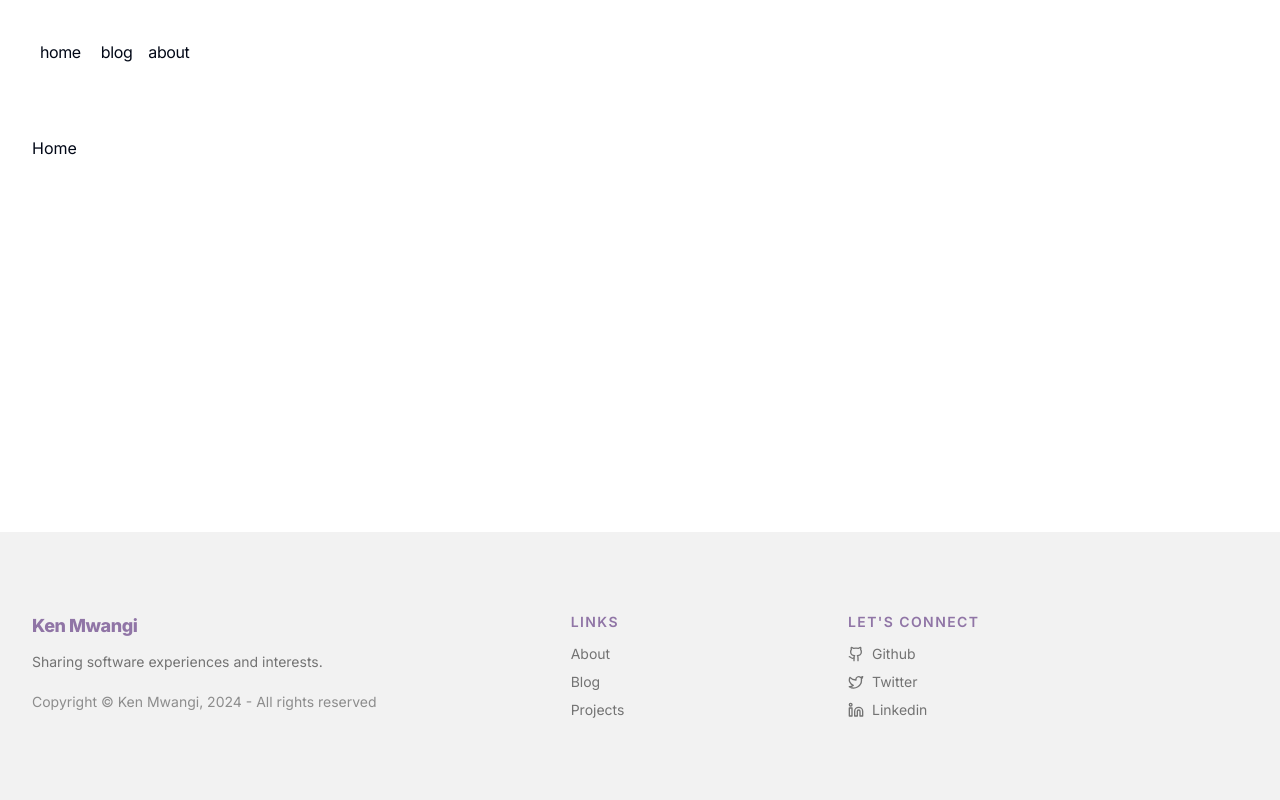
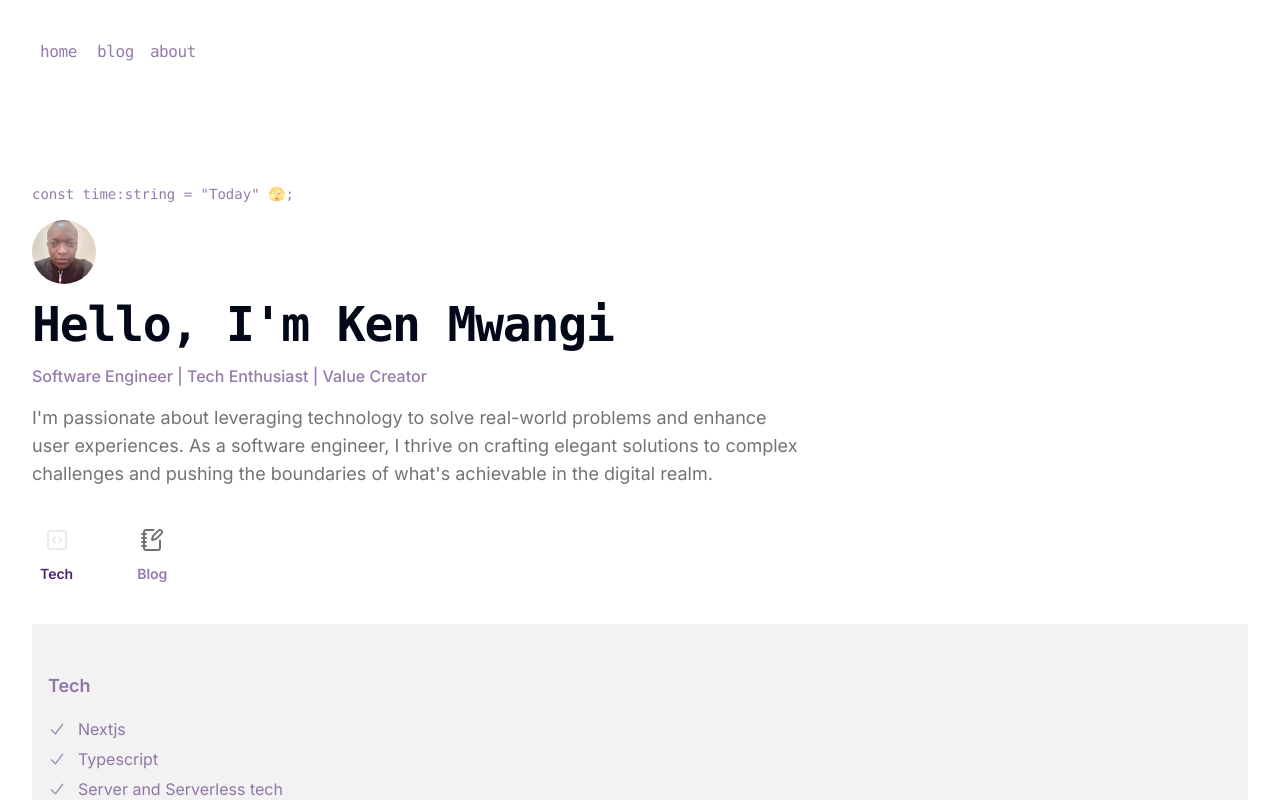
Before and after one commit to kenmwangi/kenmwangi.com, a Next.js app: page / in a window 1280 px wide. Shown: the top 800 px of the page. Built offline with nearby package versions, Linux system fonts and the light colour scheme.

Commit message:
hero section

```diff
--- a/app/page.tsx
+++ b/app/page.tsx
@@ -1,5 +1,10 @@
+import Hero from "@/components/landing/hero";
 import React from "react";
 
 export default function Home() {
-  return <div className="max-w-7xl mx-auto px-8">Home</div>;
+  return (
+    <div className="max-w-7xl mx-auto px-8">
+      <Hero />
+    </div>
+  );
 }
--- /dev/null
+++ b/components/landing/hero.tsx
@@ -0,0 +1,197 @@
+"use client";
+import { Notebook, NotebookPen, SquareCode } from "lucide-react";
+import Image from "next/image";
+import React, { useEffect, useRef, useState } from "react";
+const features: {
+  name: String;
+  description: JSX.Element;
+  svg?: JSX.Element;
+}[] = [
+  {
+    name: "Tech",
+    description: (
+      <>
+        <ul className="space-y-1">
+          {["Nextjs", "Typescript", "Server and Serverless tech"].map(
+            (item) => (
+              <li className="flex items-center gap-3" key={item}>
+                <svg
+                  xmlns="http://www.w3.org/2000/svg"
+                  viewBox="0 0 20 20"
+                  fill="currentColor"
+                  className="w-[18px] h-[18px] inline shrink-0 opacity-80"
+                >
+                  <path
+                    fillRule="evenodd"
+                    d="M16.704 4.153a.75.75 0 01.143 1.052l-8 10.5a.75.75 0 01-1.127.075l-4.5-4.5a.75.75 0 011.06-1.06l3.894 3.893 7.48-9.817a.75.75 0 011.05-.143z"
+                    clipRule="evenodd"
+                  />
+                </svg>
+                {item}
+              </li>
+            )
+          )}
+        </ul>
+      </>
+    ),
+    svg: (
+      <>
+        <SquareCode />
+      </>
+    ),
+  },
+  {
+    name: "Blog",
+    description: (
+      <>
+        <ul className="space-y-1">
+          {["Software Development", "Projects", "Technical writing"].map(
+            (item) => (
+              <li className="flex items-center gap-3" key={item}>
+                <svg
+                  xmlns="http://www.w3.org/2000/svg"
+                  viewBox="0 0 20 20"
+                  fill="currentColor"
+                  className="w-[18px] h-[18px] inline shrink-0 opacity-80"
+                >
+                  <path
+                    fillRule="evenodd"
+                    d="M16.704 4.153a.75.75 0 01.143 1.052l-8 10.5a.75.75 0 01-1.127.075l-4.5-4.5a.75.75 0 011.06-1.06l3.894 3.893 7.48-9.817a.75.75 0 011.05-.143z"
+                    clipRule="evenodd"
+                  />
+                </svg>
+                {item}
+              </li>
+            )
+          )}
+        </ul>
+      </>
+    ),
+    svg: (
+      <>
+        <NotebookPen />
+      </>
+    ),
+  },
+];
+export default function Hero() {
+  const featuresEndRef = useRef<null>(null);
+  const [featureSelected, setFeatureSelected] = useState(features[0].name);
+  const [hasClicked, setHasClicked] = useState(false);
+
+  // (Optional) Autoscroll the list of features so user know it's interactive.
+  // Stop scrolling when user scroll after the featuresEndRef element (end of section)
+  // emove useEffect is not needed.
+  useEffect(() => {
+    const interval = setInterval(() => {
+      if (!hasClicked) {
+        const index = features.findIndex(
+          (feature) => feature.name === featureSelected
+        );
+        const nextIndex = (index + 1) % features.length;
+        setFeatureSelected(features[nextIndex].name);
+      }
+    }, 5000);
+
+    try {
+      // stop the interval when the user scroll after the featuresRef element
+      const observer = new IntersectionObserver(
+        ([entry]) => {
+          if (entry.isIntersecting) {
+            console.log("STOP AUTO CHANGE");
+            clearInterval(interval);
+          }
+        },
+        {
+          root: null,
+          rootMargin: "0px",
+          threshold: 0.5,
+        }
+      );
+      if (featuresEndRef.current) {
+        observer.observe(featuresEndRef.current);
+      }
+    } catch (e) {
+      console.error(e);
+    }
+
+    return () => clearInterval(interval);
+  }, [featureSelected, hasClicked]);
+
+  return (
+    <section className="py-12">
+      <div className=" max-w-3xl">
+        <p className="font-medium text-sm font-mono mb-3 text-primary-color-alpha-60">
+          const time:string = &quot;Today&quot; 🫣️;
+        </p>
+        <div className="backdrop-grayscale bg-white/30">
+          <Image
+            src={`/assets/profile.jpg`}
+            width={256}
+            height={256}
+            alt={`Ken Mwangi`}
+            priority={true}
+            className="rounded-full w-[3rem] md:w-[4rem] my-4 "
+          />
+        </div>
+        <h2 className="font-extrabold text-3xl lg:text-5xl tracking-tight my-4 font-mono">
+          Hello, I&apos;m Ken Mwangi
+        </h2>
+        <p className="text-base mb-4 font-medium text-primary-color-alpha-60">
+          Software Engineer | Tech Enthusiast | Value Creator
+        </p>
+
+        <p className="text-text-secondary-color leading-relaxed mb-8 lg:text-lg">
+          I&apos;m passionate about leveraging technology to solve real-world
+          problems and enhance user experiences. As a software engineer, I
+          thrive on crafting elegant solutions to complex challenges and pushing
+          the boundaries of what&apos;s achievable in the digital realm.
+        </p>
+      </div>
+      <div className="grid grid-cols-4 md:flex justify-start gap-4 md:gap-12 max-md:px-8 mb-8">
+        {features.map((feature, idx) => (
+          <span
+            key={idx}
+            onClick={() => {
+              if (!hasClicked) setHasClicked(true);
+              setFeatureSelected(feature.name);
+            }}
+            className="flex flex-col items-center justify-center gap-3 select-none cursor-pointer p-2 duration-200 group"
+          >
+            <span
+              className={`duration-100 ${
+                featureSelected === feature.name
+                  ? "text-primary-color-alpha-10"
+                  : "text-text-secondary-color group-hover:text-primary-color"
+              }`}
+            >
+              {feature.svg}
+            </span>
+            <span
+              className={`font-semibold text-sm ${
+                featureSelected === feature.name
+                  ? "text-primary-color"
+                  : "text-primary-color-alpha-60"
+              }`}
+            >
+              {feature.name}
+            </span>
+          </span>
+        ))}
+      </div>
+
+      <div className="bg-bg-secondary-color">
+        <div className="max-w-3xl px-4 flex flex-col md:flex-row justify-center md:justify-start md:items-center gap-12">
+          <div className="text-primary-color-alpha-60 leading-relaxed space-y-4 px-12 md:px-0 py-12 max-w-xl animate-opacity">
+            <h3 className="font-semibold text-lg">
+              {features.find((f) => f.name === featureSelected)?.name}
+            </h3>
+
+            {features.find((f) => f.name === featureSelected)?.description}
+          </div>
+        </div>
+        <p className="opacity-0" ref={featuresEndRef}></p>
+      </div>
+    </section>
+  );
+}
--- a/components/shared/footer.tsx
+++ b/components/shared/footer.tsx
@@ -25,7 +25,7 @@ export default function Footer() {
               rights reserved
             </p>
           </div>
-          <div className="flex-grow flex flex-wrap justify-center -mb-10 md:mt-0 mt-10 text-center">
+          <div className="flex-grow flex flex-wrap lg:justify-center -mb-10 md:mt-0 mt-10 text-center">
             <div className="lg:w-1/3 md:w-1/2 w-full px-4">
               <p className="font-semibold text-primary-color-alpha-60 tracking-widest text-sm md:text-left mb-3">
                 LINKS
@@ -60,7 +60,7 @@ export default function Footer() {
                   href="https://github.com/kenmwangi"
                   target="_blank"
                   rel="noopener noreferrer"
-                  className="flex gap-2 items-center"
+                  className="flex gap-2 items-center hover:text-primary-color transition ease-in-out"
                 >
                   <Github className="size-4" /> Github
                 </Link>
@@ -68,7 +68,7 @@ export default function Footer() {
                   href="https://twitter.com/@ken_cipher"
                   target="_blank"
                   rel="noopener noreferrer"
-                  className="flex gap-2 items-center"
+                  className="flex gap-2 items-center hover:text-primary-color transition ease-in-out"
                 >
                   <Twitter className="size-4" /> Twitter
                 </Link>
@@ -76,7 +76,7 @@ export default function Footer() {
                   href="https://linkedin.com/in/kkmwangi/"
                   target="_blank"
                   rel="noopener noreferrer"
-                  className="flex gap-2 items-center"
+                  className="flex gap-2 items-center hover:text-primary-color transition ease-in-out"
                 >
                   <Linkedin className="size-4" /> Linkedin
                 </Link>
--- a/components/shared/nav.tsx
+++ b/components/shared/nav.tsx
@@ -24,7 +24,7 @@ export default function Nav() {
                 <Link
                   href={path}
                   key={path}
-                  className="transition-all hover:text-primary-color hover:underline flex align-middle relative py-1 px-2 m-1"
+                  className="font-mono text-primary-color-alpha-60 transition-all hover:text-primary-color hover:underline flex align-middle relative py-1 px-2 m-1"
                 >
                   {name}
                 </Link>
```
Also changed, not shown: public/assets/profile.jpg (added).
